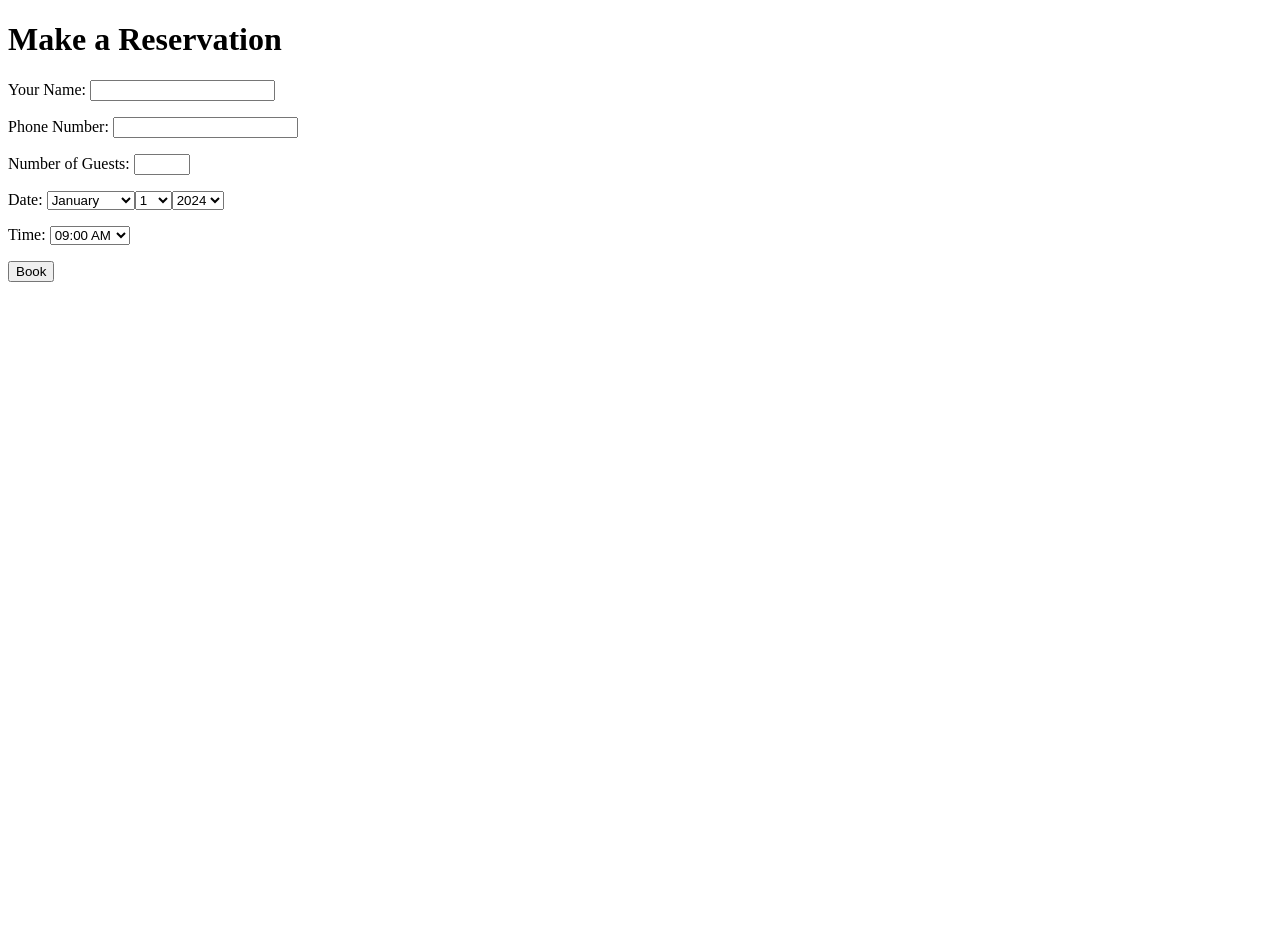
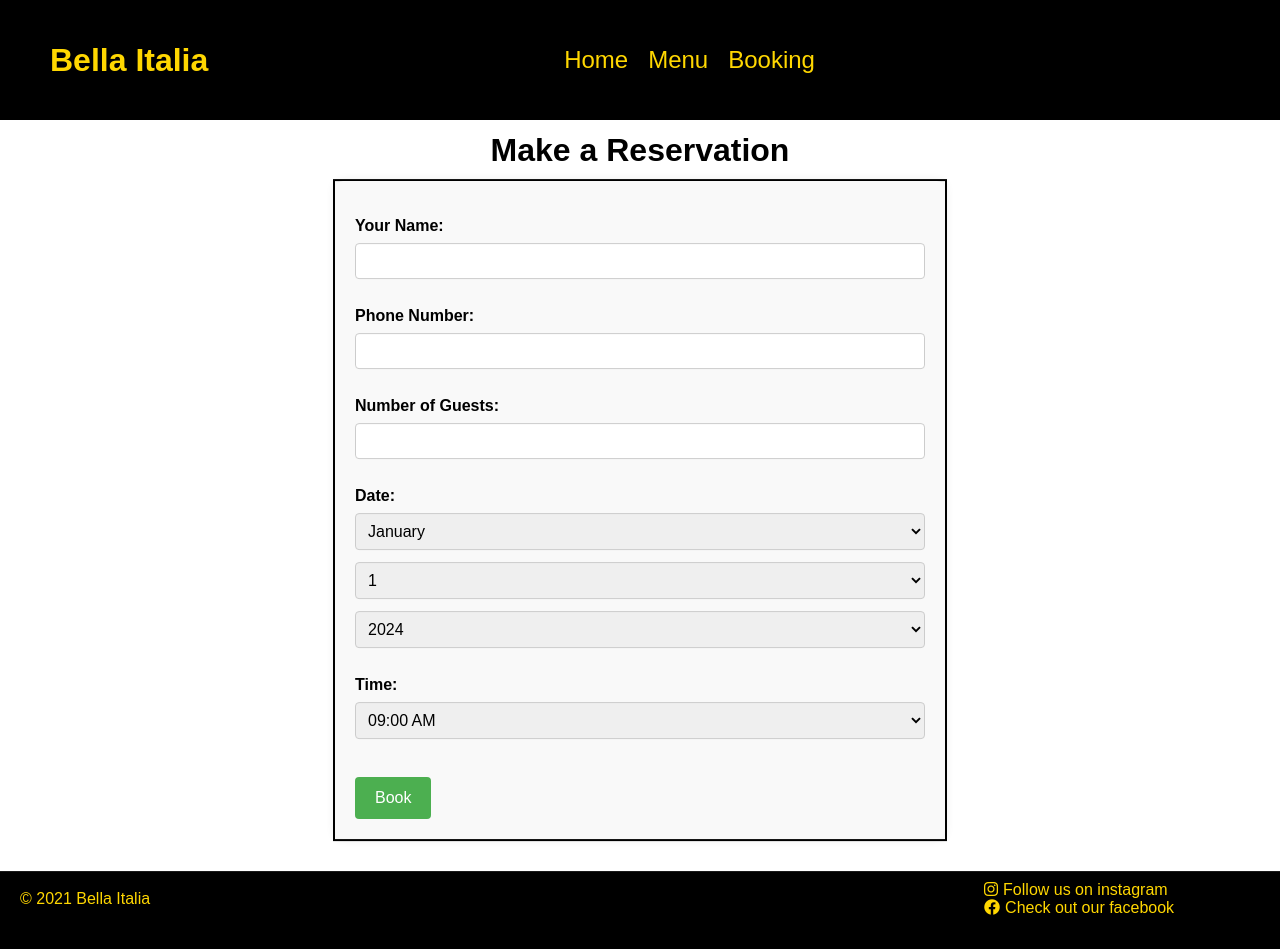
Before and after one commit to linusapelgren/Bella_Italia, a Django app: page /reserve/ in a window 1280 px wide. Before the commit the page ends 282 px from the top, so only its background shows below. Run offline with Django 5.2, Linux system fonts and the light colour scheme.

Commit message:
Added styling for reservation form

```diff
--- a/restaurant_booking/bookings/templates/bookings/make_reservation.html
+++ b/restaurant_booking/bookings/templates/bookings/make_reservation.html
@@ -1,14 +1,45 @@
 <!DOCTYPE html>
-<html>
+<html lang="en">
 <head>
-    <title>Make a Reservation</title>
+    {% load static %}
+    <meta charset="UTF-8">
+    <meta name="viewport" content="width=device-width, initial-scale=1.0">
+    <link rel="icon" href="{% static 'bookings/images/favicon.ico' %}" type="image/x-icon">
+    <link rel="stylesheet" href="https://cdnjs.cloudflare.com/ajax/libs/font-awesome/6.0.0-beta3/css/all.min.css" integrity="sha384-k6vP0kho8N9+9hQi9D9/ThJmGfjA9j5s2nL4D8kSBjYFkydbbKej42L0ieR7GQyT" crossorigin="anonymous">
+    <link rel="stylesheet" href="{% static 'bookings/css/styles.css' %}">
+    <title>Bella Italia</title>
 </head>
 <body>
-    <h1>Make a Reservation</h1>
-    <form method="post">
-        {% csrf_token %}
-        {{ form.as_p }}
-        <button type="submit">Book</button>
-    </form>
+    <header>
+        <h1>Bella Italia</h1>
+        <nav id="menu">
+            <ul>
+                <li><a href="{% url 'index' %}">Home</a></li>
+                <li><a href="{% url 'menu' %}">Menu</a></li>
+                <li><a href="{% url 'make_reservation' %}">Booking</a></li>
+            </ul>
+        </nav>
+    </header>
+    <section class="content">
+        <h2>Make a Reservation</h1>
+        <div class="formcontainer">
+            <form method="post" class="reservation-form">
+                {% csrf_token %}
+                {{ form.as_p }}
+                <button type="submit">Book</button>
+            </form>
+        </div>
+        <div class="imgcontainer">
+        </div>
+    </section>
+    <footer>
+        <p>&copy; 2021 Bella Italia</p>
+        <nav id="footermenu">
+            <ul>
+                <li><a href="https://www.instagram.com" target="_blank"><i class="fab fa-instagram"></i>Follow us on instagram</a></li>
+                <li><a href="https://www.facebook.com" target="_blank"><i class="fab fa-facebook"></i>Check out our facebook</a></li>
+            </ul>
+        </nav>
+    </footer>
 </body>
 </html>
```
